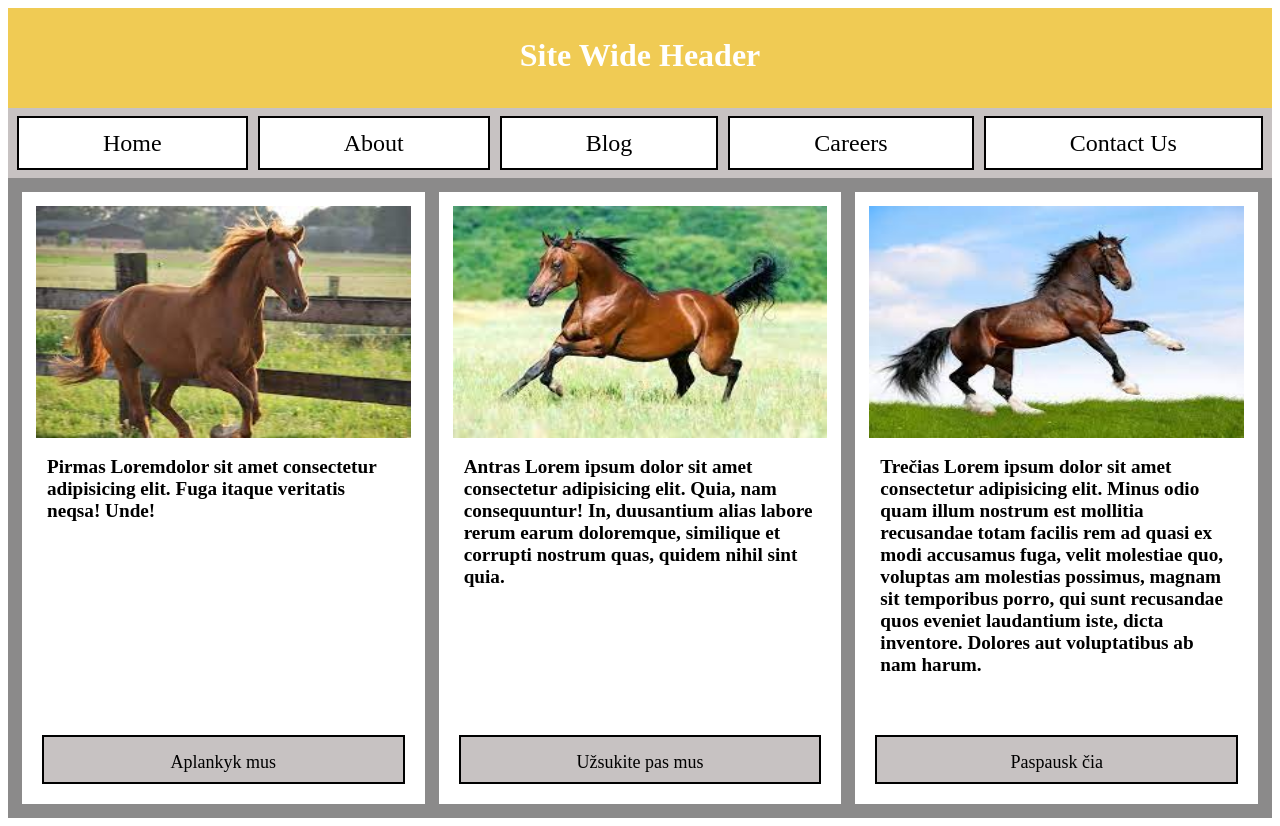
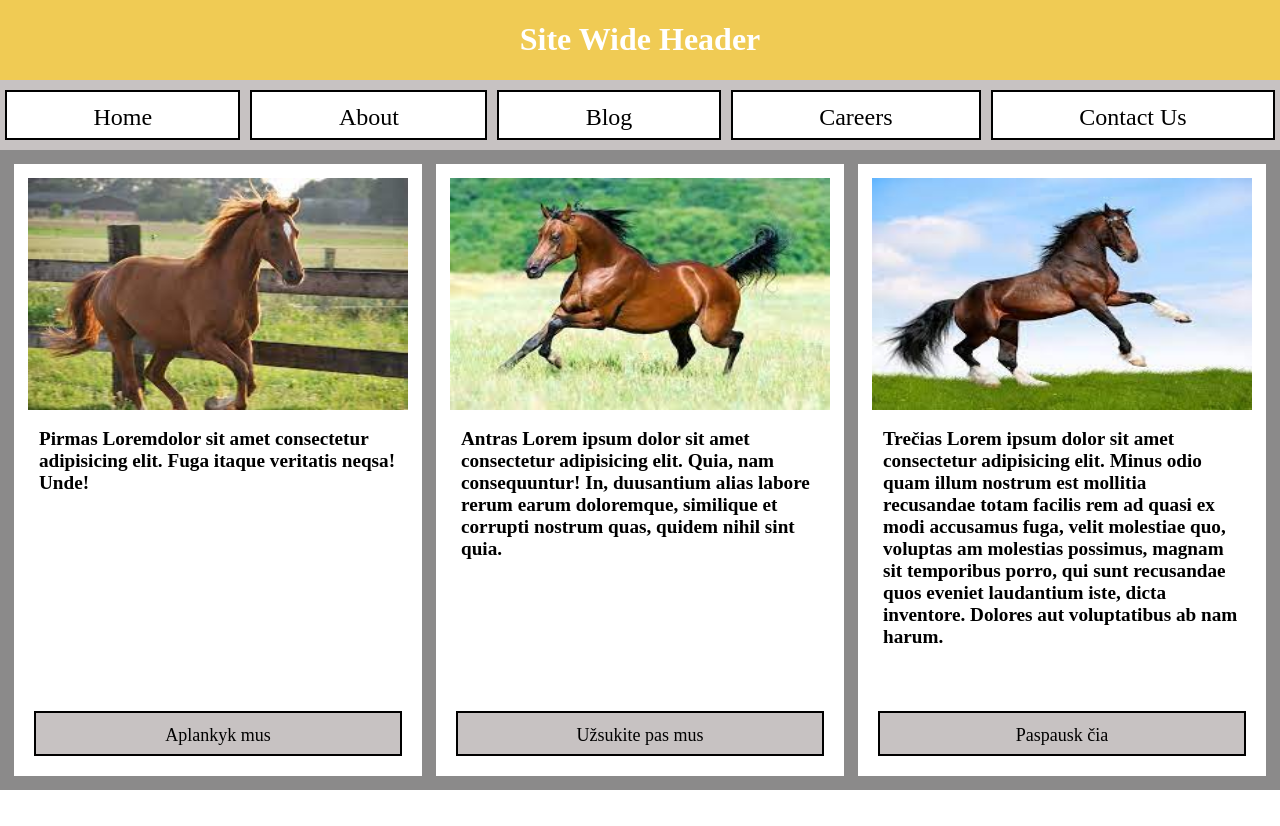
Before and after one commit to saulgiedr1/Flex-box-su-paveikslais, a plain HTML site: page index.html in a window 1280 px wide. After the commit the page ends 800 px from the top, so only its background shows below. Drawn offline with Linux system fonts and the light colour scheme.

Commit message:
panaudotas flex-grow

```diff
--- a/index.html
+++ b/index.html
@@ -22,7 +22,7 @@
             <div class="tekstas">Pirmas Loremdolor sit amet consectetur adipisicing elit. Fuga itaque veritatis neqsa! Unde!</div>
             <div class="nuoroda"><a class="paveikslo-mygtukas" href="bele.html">Aplankyk mus</a></div>
         </div>
-        <div class="paveikslas-text-nuoroda parastes2">
+        <div class="paveikslas-text-nuoroda">
             <div><img  class="paveikslas" src="a2.jpg" alt="Arklys2"></div>
             <div class="tekstas">Antras Lorem ipsum dolor sit amet consectetur adipisicing elit. Quia, nam consequuntur! In, duusantium alias labore rerum earum doloremque, similique et corrupti nostrum quas, quidem nihil sint quia.</div>
             <div class="nuoroda"><a class="paveikslo-mygtukas" href="bele.html">Užsukite pas mus </a></div>
--- a/style.css
+++ b/style.css
@@ -1,17 +1,23 @@
+body {
+    margin: auto;
+}
+
 *{
     max-width: 1500px;
+    box-sizing: border-box;
 
 }
 .antraste {
-    box-sizing: border-box;
-    width: 100%;
+    display: flex;
+    justify-content: center;
 
-    height: 100px;
+
     background-color: rgb(240, 203, 84);
     color: white;
-    text-align: center;
-    padding: 0.5em;
+
 }
+
+
 
 .nuorodos-gaubimas {
 
@@ -19,9 +25,10 @@
     justify-content: space-between;
     align-items: center;
     height: 70px;
-    padding-left: 4px;
-    padding-right: 4px;
+    padding-left: 5px;
+    padding-right: 5px;
     background-color: rgb(199, 194, 194);
+    grid-gap: 10px ;
 
 }
 .nuorodos-mygtukai {
@@ -29,8 +36,7 @@
     background-color: white;
     border: 2px solid black;
     flex-grow: 1;
-    margin-right: 5px;
-    margin-left: 5px;
+
 
 } .pats-mygtukas {
     display: block;
@@ -48,6 +54,8 @@
     height: 640px;
     background-color: rgb(139, 138, 138);
     min-width: 1100px;
+    gap: 14px;
+
 }
 .paveikslas-text-nuoroda {
     display: flex;
@@ -56,22 +64,18 @@
     width: 100%;
     margin-top: 14px;
     margin-bottom: 14px;
+
 }
 .parastes1 {
     margin-left: 14px;
-    margin-right:7px;
-}
-.parastes2 {
-    margin-left: 7px;
-    margin-right: 7px;
 }
 .parastes3 {
-    margin-left: 7px;
     margin-right: 14px;
 }
 
+
 .paveikslas {
-    box-sizing: border-box;
+
     width: 100%;
     height: 260px;
     padding: 14px;
```
Also changed, not shown: Flex-kalendorius/style.css (+6 -3 lines).
